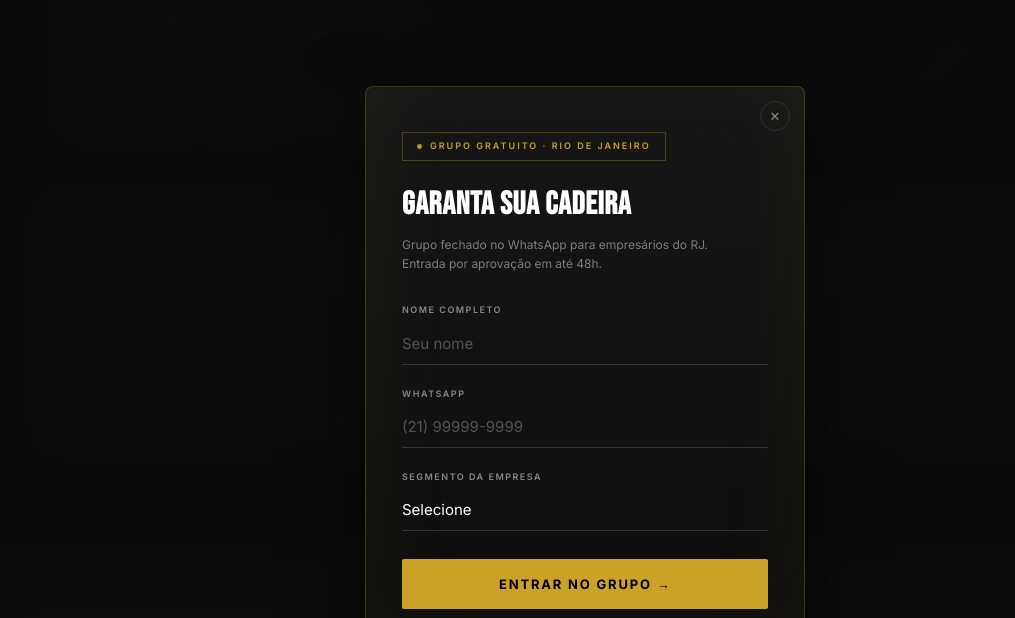
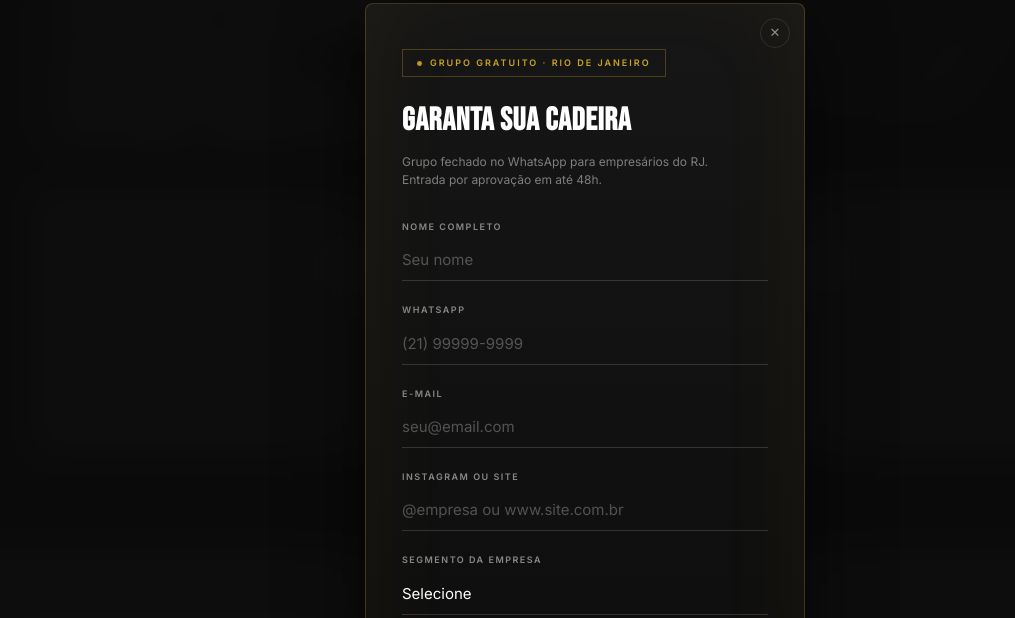
Before and after one commit to elitemidias/mesa-dos-donos, a plain HTML site: page index.html in a window 1280 px wide. Both pictures are taken after a click on the button "SOLICITAR MINHA VAGA". Shown: the part 2014-2632 px from the top of the page, without its empty margins (55-1070 px from the left). Drawn offline with nearby package versions, Linux system fonts and the light colour scheme.

Commit message:
feat: adicionar campos email e instagram/site no formulário do modal

```diff
--- a/index.html
+++ b/index.html
@@ -963,6 +963,10 @@
         <input class="modal__field" type="text" id="m-nome" name="nome" placeholder="Seu nome" required />
         <label class="modal__label" for="m-whatsapp">WhatsApp</label>
         <input class="modal__field" type="tel" id="m-whatsapp" name="whatsapp" placeholder="(21) 99999-9999" required />
+        <label class="modal__label" for="m-email">E-mail</label>
+        <input class="modal__field" type="email" id="m-email" name="email" placeholder="seu@email.com" required />
+        <label class="modal__label" for="m-instagram">Instagram ou site</label>
+        <input class="modal__field" type="text" id="m-instagram" name="instagram" placeholder="@empresa ou www.site.com.br" />
         <label class="modal__label" for="m-segmento">Segmento da empresa</label>
         <select class="modal__field" id="m-segmento" name="segmento" required>
           <option value="" disabled selected>Selecione</option>
@@ -1022,6 +1026,8 @@
         timestamp: new Date().toLocaleString('pt-BR'),
         nome: document.getElementById('m-nome').value,
         whatsapp: document.getElementById('m-whatsapp').value,
+        email: document.getElementById('m-email').value,
+        instagram: document.getElementById('m-instagram').value,
         segmento: document.getElementById('m-segmento').value
       };
       try {
```
